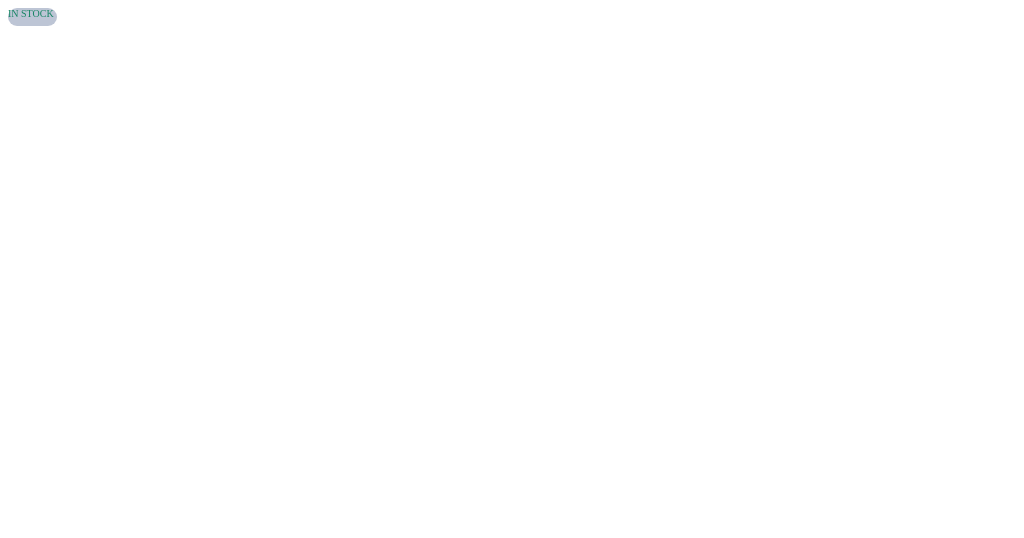
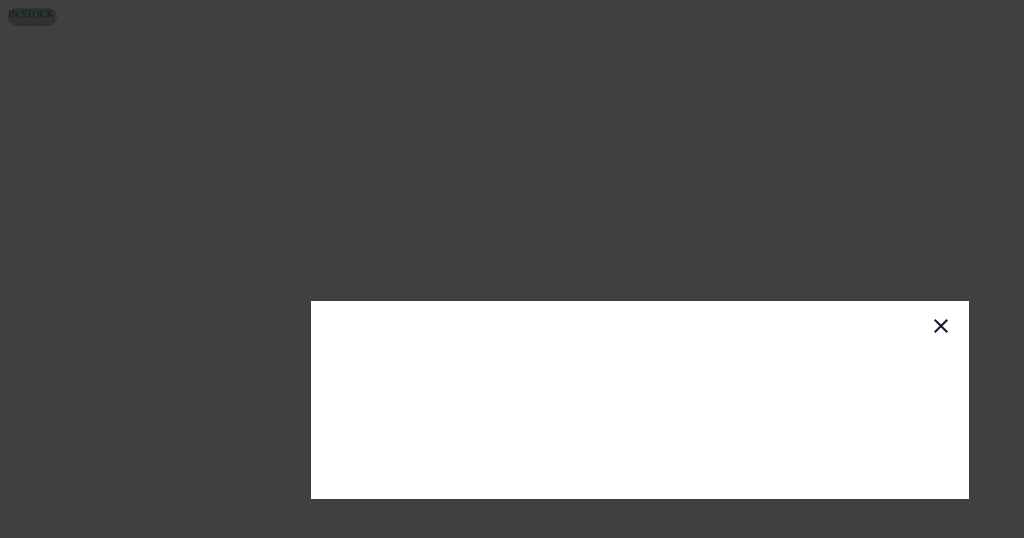
Before and after one commit to vibrentcarey/intstock, a React (Create React App) app in the folder client/: page /dev in a window 1280 px wide. Shown: the top 538 px of the page, without its empty margins (0-1024 px from the left). Built offline with nearby package versions, Linux system fonts and the light colour scheme.

Commit message:
Finish delete modal

```diff
--- a/client/src/components/Modal.css
+++ b/client/src/components/Modal.css
@@ -21,27 +21,24 @@
   max-width: 610px;
 }
 
-.modal__image{
+.modal__image {
   float: right;
   margin: 0.4rem 0;
 }
 
-.modal__title{
+.modal__title {
   font-size: 1.8rem;
   margin-top: 3rem;
 }
 
-.modal__message{
+.modal__message {
   max-width: 475px;
 }
 
-
-@media (min-width:641px){
+@media (min-width: 641px) {
   .modal {
     height: 20%;
     padding: 0.4rem 1rem 2rem 2rem;
-  }
-  .backdrop{
-  padding: 1rem;
+    width: 80%;
   }
 }
--- a/client/src/components/Modal.js
+++ b/client/src/components/Modal.js
@@ -1,13 +1,14 @@
 import React from 'react';
 import close from '../assets/close-24px.svg'
 import './Modal.css'
+import PropTypes from 'prop-types';
 
 const Modal = (props) => {
   return (
     <div className='backdrop'>
       <section className='modal'>
         {/* TODO: Make this Dynamic */}
-        <img onClick={props.oncClick} className="modal__image" src={close} alt='close'/>
+        <img onClick={props.onClose} className="modal__image" src={close} alt='close' />
         <h1 className='modal__title'>{props.title}</h1>
         <p className='modal__message'>{props.message}</p>
       </section>
@@ -15,4 +16,11 @@ const Modal = (props) => {
   );
 };
 
+Modal.propTypes = {
+  title: PropTypes.string.isRequired,
+  message: PropTypes.string.isRequired,
+  onClose: PropTypes.func.isRequired,
+  onDelete: PropTypes.func.isRequired
+}
+
 export default Modal;
--- a/client/src/pages/Dev/Dev.js
+++ b/client/src/pages/Dev/Dev.js
@@ -1,4 +1,5 @@
 import React, { Component } from "react";
+import Modal from "../../components/Modal";
 import Stock from "../../components/stock/Stock";
 
 class Dev extends Component {
@@ -6,6 +7,7 @@ class Dev extends Component {
     return (
       <div>
         <Stock instock={true} />
+        <Modal/>
       </div>
     );
   }
```
